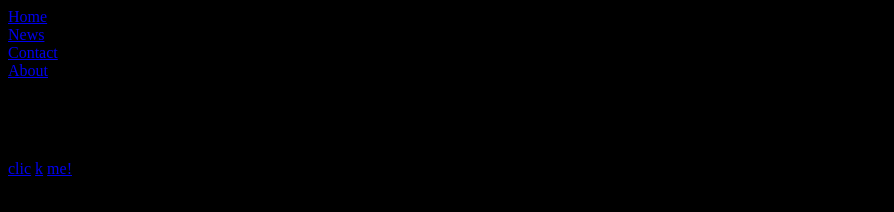
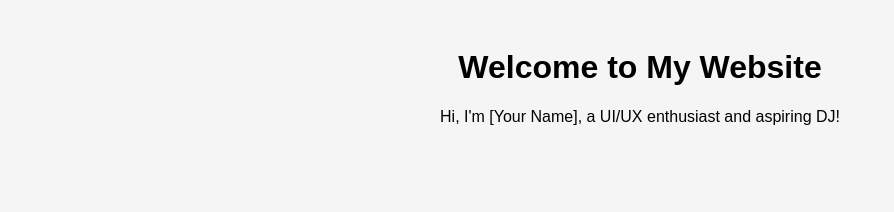
Before and after one commit to Gan2-code/Gan2-code.github.io, a plain HTML site: page index.html in a window 1280 px wide. Shown: the whole page, without its empty margins (0-894 px from the left). Drawn offline with Linux system fonts and the light colour scheme.

Commit message:
deleted new

```diff
--- a/cssfile.css
+++ /dev/null
@@ -1,8 +0,0 @@
-ul {
-    list-style-type: none;
-    margin: 0;
-    padding: 0;
-  }
-body{
-    background-color: black;
-}
--- a/index.html
+++ b/index.html
@@ -1,22 +1,15 @@
 <!DOCTYPE html>
-<html>
+<html lang="en">
 <head>
-<link rel="stylesheet" type="text/css" href="cssfile.css" />
-
+    <meta charset="UTF-8">
+    <meta name="viewport" content="width=device-width, initial-scale=1.0">
+    <title>About Me</title>
+    <link rel="stylesheet" href="style.css">
 </head>
 <body>
-
-<ul>
-  <li><a href="default.asp">Home</a></li>
-  <li><a href="news.asp">News</a></li>
-  <li><a href="contact.asp">Contact</a></li>
-  <li><a href="about.asp">About</a></li>
-</ul>
-<h1>hello, new site</h1>
-<a href="page1.html">clic</a>
-<a href="page2.html">k</a>
-<a href="page3.html">me!</a>
-
-
+    <header>
+        <h1>Welcome to My Website</h1>
+        <p>Hi, I'm [Your Name], a UI/UX enthusiast and aspiring DJ!</p>
+    </header>
 </body>
 </html>
--- /dev/null
+++ b/style.css
@@ -0,0 +1,8 @@
+body {
+  font-family: Arial, sans-serif;
+  text-align: center;
+  background-color: #f5f5f5;
+}
+header {
+  padding: 20px;
+}
```
Also changed, not shown: script.js (added).
